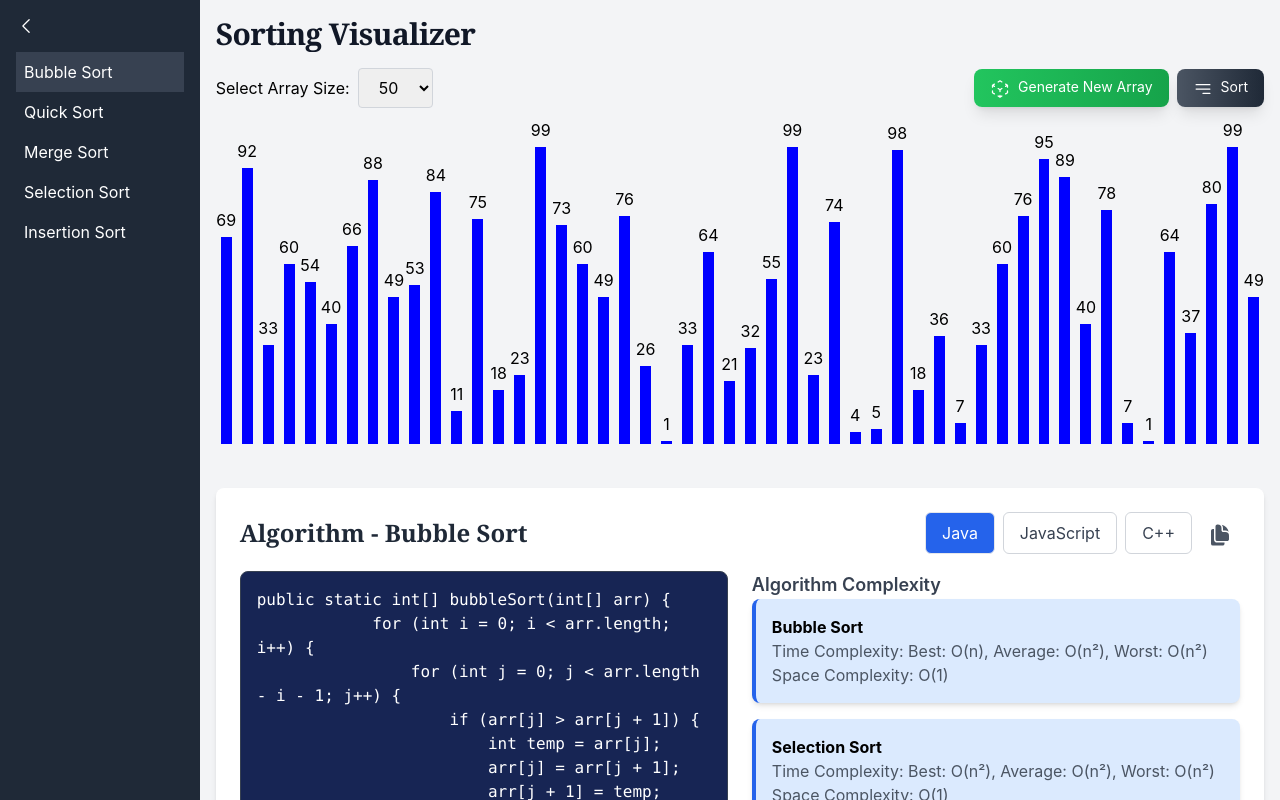
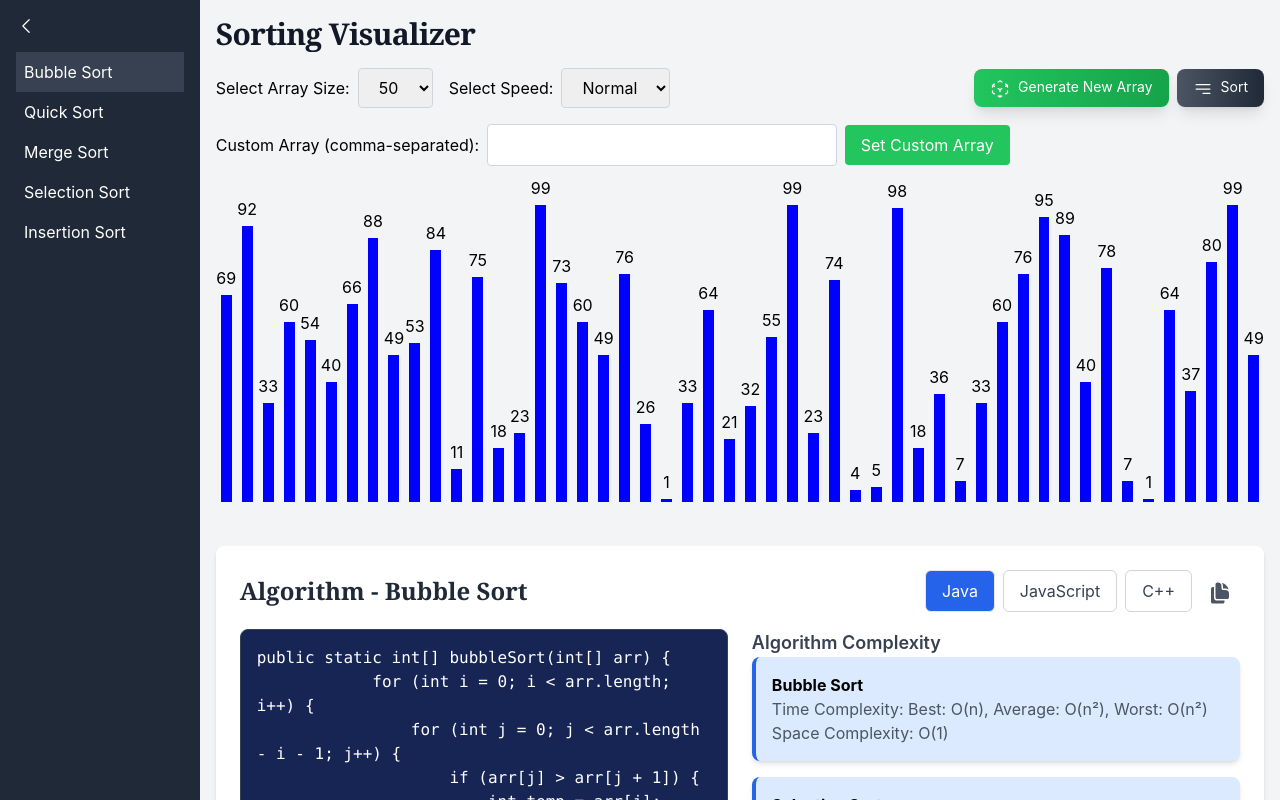
Before and after one commit to yashthakare93/sorting_visualizer, a React (Create React App) app in the folder client/: page /visualizer in a window 1280 px wide. Built offline with nearby package versions, Linux system fonts and the light colour scheme.

Commit message:
Add speed selection and custom array input; include buttons for new arrays

```diff
--- a/client/src/Components/Contact.jsx
+++ b/client/src/Components/Contact.jsx
@@ -18,7 +18,7 @@ const Contact = () => {
                 <div className="p-4 border rounded-lg shadow hover:shadow-lg transition-shadow duration-300">
                     <h3 className="text-xl font-semibold text-gray-800 mb-2">Mobile</h3>
                     <p className="text-gray-600">You can reach me via phone.</p>
-                    <a href="tel:+919123456789" className="text-indigo-600 hover:underline">
+                    <a href="tel:+919356978166" className="text-indigo-600 hover:underline">
                         +91 9356978166
                     </a>
                 </div>
--- a/client/src/Components/SortingVisualizer.jsx
+++ b/client/src/Components/SortingVisualizer.jsx
@@ -1,6 +1,6 @@
 import React, { useState, useEffect, useRef } from 'react';
 import BarGraph from './BarGraph';
-import SideBar from './SideBar'; // Make sure this path is correct
+import SideBar from './SideBar';
 import AlgorithmInfo from './AlgorithmInfo';
 import SortButton from './SortButton';
 import GenerateArrayButton from "./GenerateArrayButton";
@@ -11,25 +11,42 @@ const SortingVisualizer = () => {
         quick: [],
         merge: [],
     });
+    const [steps, setSteps] = useState([]);
+    const [currentStep, setCurrentStep] = useState(0);
     const [algorithm, setAlgorithm] = useState('bubble');
     const [sorting, setSorting] = useState(false);
     const [arraySize, setArraySize] = useState(50);
-    const timeoutRef = useRef([]);
+    const [isSorted, setIsSorted] = useState(false);
+    const [speed, setSpeed] = useState(350);
+    const [customArrayInput, setCustomArrayInput] = useState(''); // State for custom input
+    const timeoutRef = useRef(null);
 
     // Function to generate a random array
     const generateArray = (size) => {
         const newArray = Array.from({ length: size }, () => Math.floor(Math.random() * 100));
         setArrays((prev) => ({ ...prev, [algorithm]: newArray }));
         setSorting(false);
+        setSteps([]);
+        setCurrentStep(0);
+        setIsSorted(false);
+        if (timeoutRef.current) {
+            clearTimeout(timeoutRef.current);
+        }
     };
 
+    // Function to set custom array
+    const handleCustomArray = () => {
+        const customArray = customArrayInput.split(',').map(num => parseInt(num.trim(), 10)).filter(num => !isNaN(num));
+        setArrays((prev) => ({ ...prev, [algorithm]: customArray }));
+        setSorting(false);
+        setSteps([]);
+        setCurrentStep(0);
+        setIsSorted(false);
+        setCustomArrayInput(''); // Clear input after setting the array
+    };
+
+    // Function to handle sorting
     const handleSort = async () => {
-        if (sorting) {
-            timeoutRef.current.forEach((timeoutId) => clearTimeout(timeoutId));
-            timeoutRef.current = [];
-            setSorting(false);
-        }
-
         setSorting(true);
         try {
             const response = await fetch(`/api/sort/${algorithm}`, {
@@ -45,35 +62,38 @@ const SortingVisualizer = () => {
             }
 
             const data = await response.json();
-            data.forEach((step, i) => {
-                const timeoutId = setTimeout(() => {
-                    setArrays((prev) => ({
-                        ...prev,
-                        [algorithm]: step,
-                    }));
-                }, i * 500);
-                timeoutRef.current.push(timeoutId);
-            });
+            setSteps(data);
+            setCurrentStep(0);
+            setIsSorted(true);
 
-            const totalTimeout = setTimeout(() => {
-                setSorting(false);
-                timeoutRef.current = [];
-            }, data.length * 500);
-            timeoutRef.current.push(totalTimeout);
+            // Start sorting animation
+            runSortAnimation(data);
         } catch (error) {
             console.error("Sorting error:", error);
             setSorting(false);
         }
     };
 
-    // Effect to handle algorithm change
+    // Function to handle the animation of sorting
+    const runSortAnimation = (sortingSteps) => {
+        let stepIndex = 0;
+
+        const animate = () => {
+            if (stepIndex < sortingSteps.length) {
+                setCurrentStep(stepIndex);
+                stepIndex++;
+                timeoutRef.current = setTimeout(animate, speed); // Use speed parameter
+            } else {
+                setSorting(false); // Sorting is done
+            }
+        };
+
+        animate();
+    };
+
     useEffect(() => {
-        if (sorting) {
-            timeoutRef.current.forEach((timeoutId) => clearTimeout(timeoutId));
-            setSorting(false);
-        }
         generateArray(arraySize);
-    }, [algorithm, arraySize]); // Include arraySize in the dependency array
+    }, [algorithm, arraySize]);
 
     return (
         <div className="flex h-screen">
@@ -97,19 +117,52 @@ const SortingVisualizer = () => {
                             <option value={40}>40</option>
                             <option value={50}>50</option>
                         </select>
+
+                        <label htmlFor="speed" className="ml-4 mr-2">Select Speed:</label>
+                        <select
+                            id="speed"
+                            value={speed}
+                            onChange={(e) => setSpeed(Number(e.target.value))}
+                            className="px-4 py-2 border border-gray-300 rounded"
+                        >
+                            <option value={50}>Fast</option>
+                            <option value={350}>Normal</option>
+                            <option value={450}>Slow</option>
+                        </select>
                     </div>
                     <div className="flex space-x-2">
                         <GenerateArrayButton onClick={generateArray} arraySize={arraySize} />
                         <SortButton
                             onClick={handleSort}
                             disabled={sorting || arrays[algorithm].length === 0}
-                        />
+                        >
+                            {sorting ? 'Sorting in Progress...' : isSorted ? 'Sorting Completed!' : 'Sort'}
+                        </SortButton>
                     </div>
                 </div>
 
+                {/* Custom Array Input Section */}
+                <div className="mt-4">
+                    <label htmlFor="customArray" className="mr-2">Custom Array (comma-separated):</label>
+                    <input
+                        id="customArray"
+                        type="text"
+                        value={customArrayInput}
+                        onChange={(e) => setCustomArrayInput(e.target.value)}
+                        className="px-4 py-2 border border-gray-300 rounded w-1/3"
+                    />
+                    <button
+                        onClick={handleCustomArray}
+                        className="ml-2 px-4 py-2 rounded bg-green-500 text-white"
+                    >
+                        Set Custom Array
+                    </button>
+                </div>
+
                 <div className="flex flex-col space-y-4 mt-4 pt-5 pb-5">
-                    <BarGraph array={arrays[algorithm]} sorting={sorting} algorithm={algorithm} />
+                    <BarGraph array={steps[currentStep] || arrays[algorithm]} sorting={sorting} />
                 </div>
+
                 {algorithm && <AlgorithmInfo algorithm={algorithm} />}
             </div>
         </div>
```
